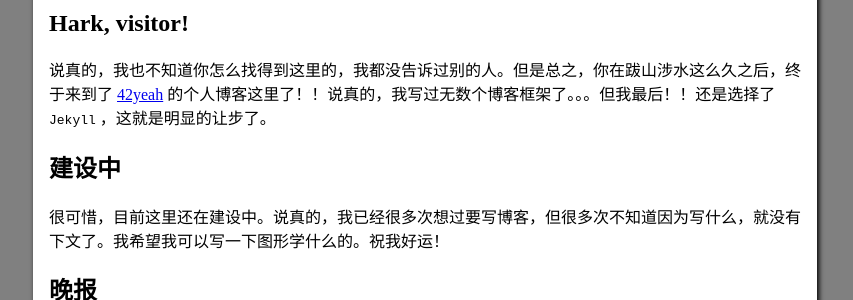
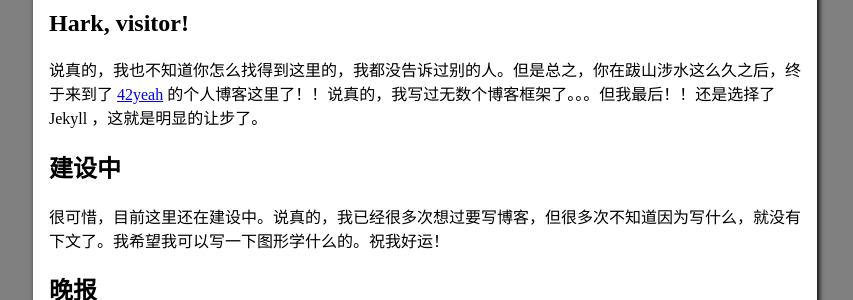
Before and after one commit to POTION4/potion4.github.io, a Jekyll site: the page built from index.md, in a window 1280 px wide. Shown: the part 174-474 px from the top of the page, without its empty margins (215-1068 px from the left). Built offline with Jekyll 4.4.1, drawn with Linux system fonts in a browser that asks for light colours; our own code applies the rules of GitHub Pages for plain Markdown files; comment, search, counter and statistics services are not loaded.

Commit message:
Update style.css

```diff
--- a/css/style.css
+++ b/css/style.css
@@ -26,6 +26,11 @@
 
 pre {
   overflow-x: auto;
+}
+
+
+code {
+  font-family: "/assets/fantasque.ttf";
 }
 
 
```
